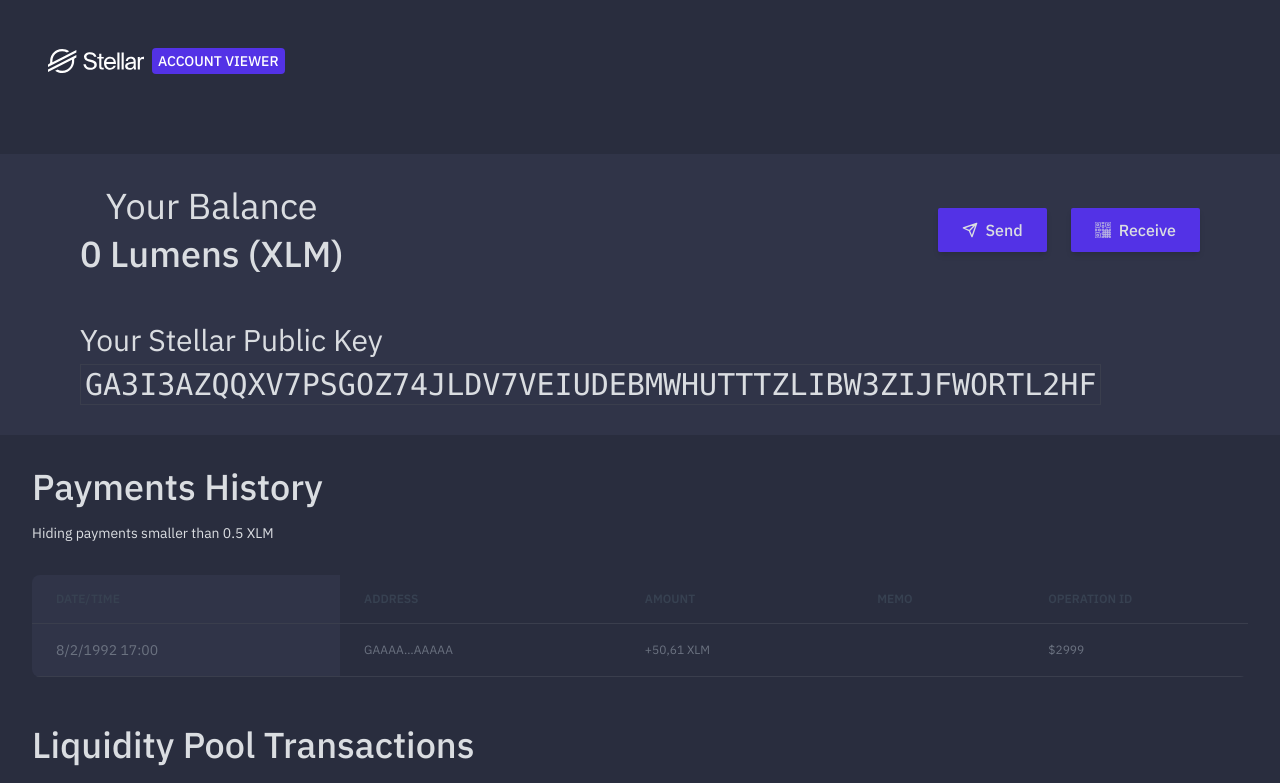
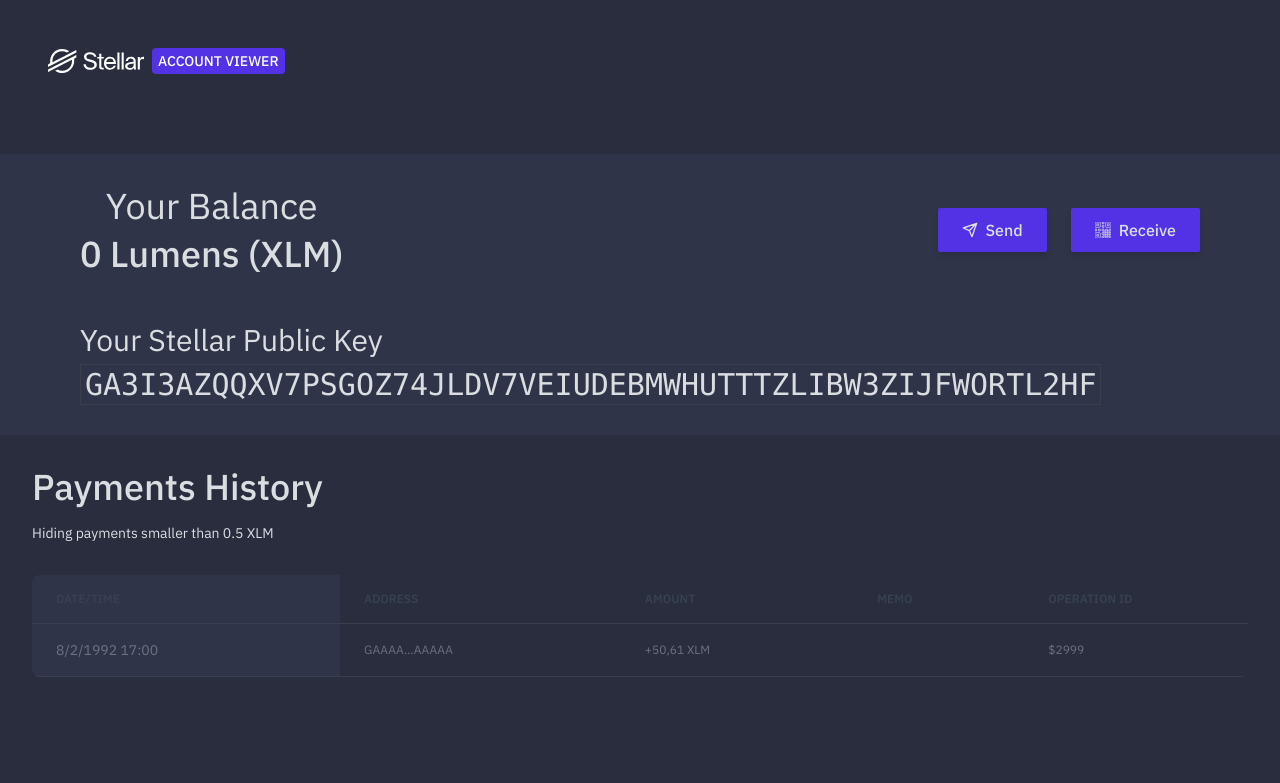
Before and after one commit to fedeesti/stellar-wallet, a React (Vite) app: page / in a window 1280 px wide. Shown: the top 783 px of the page. Built offline with nearby package versions, Linux system fonts and the light colour scheme.

Commit message:
Remove Liquidity Pool Transactions component

```diff
--- a/src/components/dashboard/Transactions.tsx
+++ /dev/null
@@ -1,12 +0,0 @@
-function Transactions() {
-  return (
-    <section className="bg-[#292d3e] px-8 mb-12" data-cy="dashboard-transaction-container">
-      <div className="mb-8" data-cy="dashboard-transaction-header-container">
-        <h3 className="mb-4 font-medium text-4xl">Liquidity Pool Transactions</h3>
-        <p className="text-sm mb-4">There are no recent liquidity pool transactions to show</p>
-      </div>
-    </section>
-  );
-}
-
-export default Transactions;
--- a/src/pages/DashboardWallet.tsx
+++ b/src/pages/DashboardWallet.tsx
@@ -1,6 +1,5 @@
 import Balance from '../components/dashboard/Balance';
 import TransactionHistory from '../components/dashboard/TransactionHistory';
-import Transactions from '../components/dashboard/Transactions';
 
 function DashboardWallet() {
   return (
@@ -10,7 +9,6 @@
     >
       <Balance publicKey="GA3I3AZQQXV7PSGOZ74JLDV7VEIUDEBMWHUTTTZLIBW3ZIJFWORTL2HF" />
       <TransactionHistory />
-      <Transactions />
     </main>
   );
 }
```
